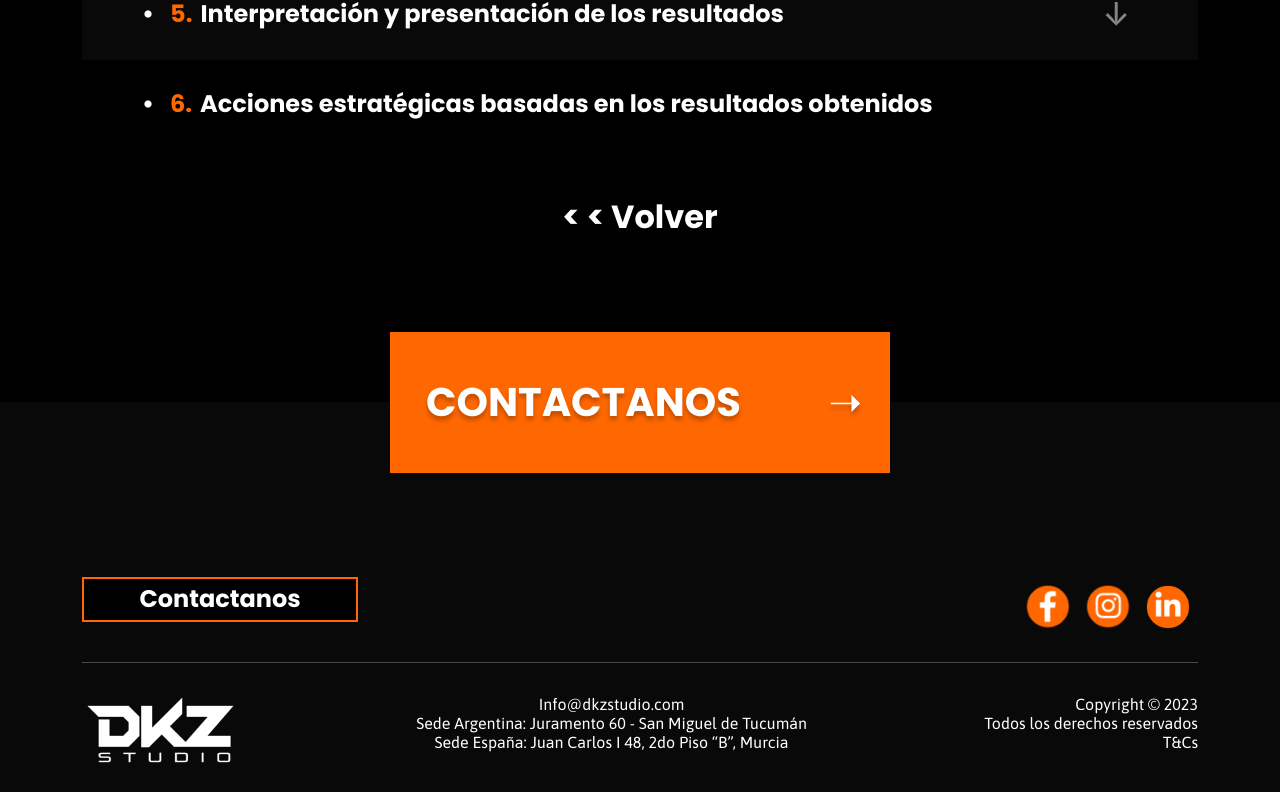
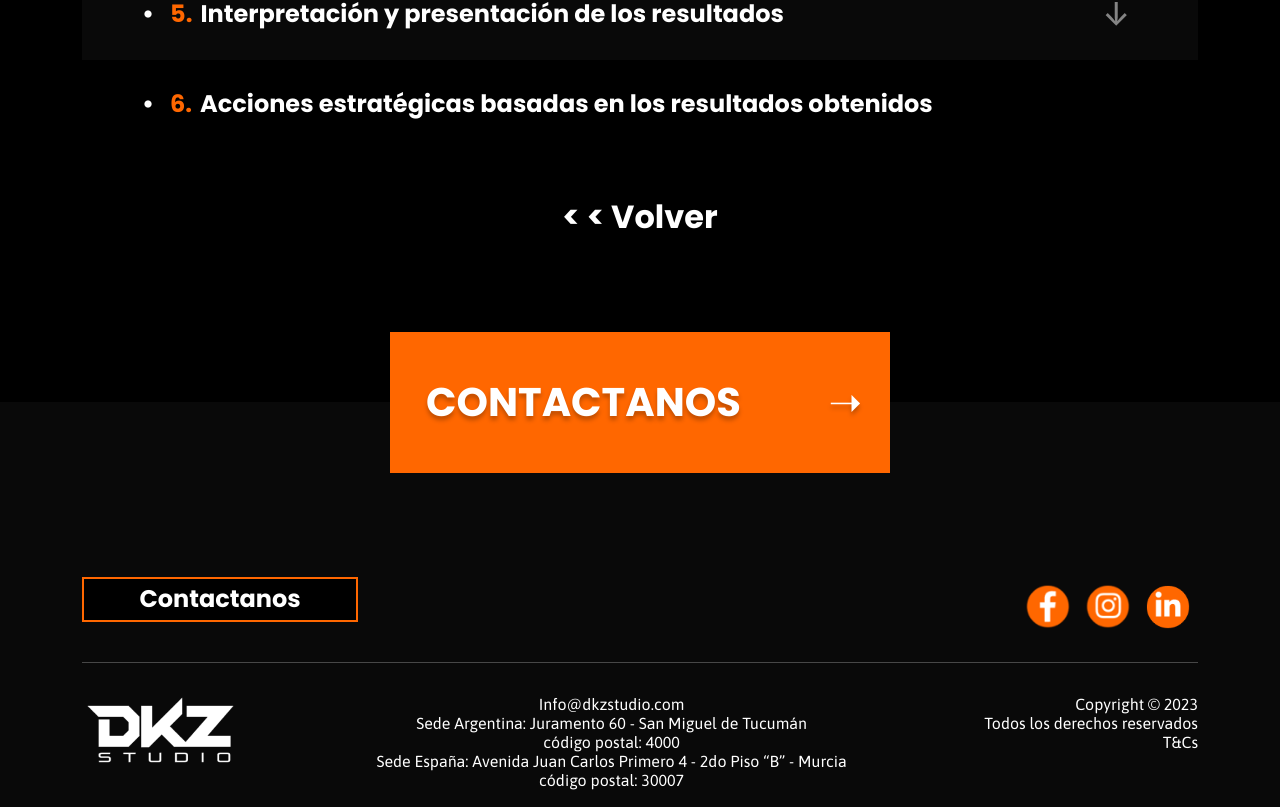
Before and after one commit to MartinGramajo/dkzBlack, a React (Create React App) app: page /#/investigacion in a window 1280 px wide. Shown: the part 1656-2463 px from the top of the page. Built offline with nearby package versions, Linux system fonts and the light colour scheme.

Commit message:
agrego codigo postal en footer

```diff
--- a/src/esp/components/FooterReact/FooterReact.jsx
+++ b/src/esp/components/FooterReact/FooterReact.jsx
@@ -126,16 +126,16 @@ export const FooterReact = () => {
             <div className="py-3 text-center text-white">
               <h6 className="peso-regular-asap">
                 Info@dkzstudio.com <br />
-                                Sede Argentina: Juramento 60 - San Miguel de
-                                Tucumán <br />
-                                Sede España: Juan Carlos I 48, 2do Piso “B”,
-                                Murcia
+                Sede Argentina: Juramento 60 - San Miguel de Tucumán <br />
+                código postal: 4000 <br />
+                Sede España: Avenida Juan Carlos Primero 4 - 2do Piso “B” -
+                Murcia <br />
+                código postal: 30007
               </h6>
             </div>
             <div className="pb-4">
               <h6 className="text-footer py-3 text-white peso-regular-asap">
-                                Copyright © 2023 <br /> Todos los derechos
-                                reservados <br />
+                Copyright © 2023 <br /> Todos los derechos reservados <br />
                 T&Cs
               </h6>
             </div>
@@ -149,16 +149,16 @@ export const FooterReact = () => {
             <div className="py-3 text-center text-white">
               <p className="fs-12">
                 Info@dkzstudio.com <br />
-                                Sede Argentina: Juramento 60 - San Miguel de
-                                Tucumán <br />
-                                Sede España: Juan Carlos I 48, 2do Piso “B”,
-                                Murcia
+                Sede Argentina: Juramento 60 - San Miguel de Tucumán <br />
+                código postal: 4000 <br />
+                Sede España: Avenida Juan Carlos Primero 4 - 2do Piso “B” -
+                Murcia <br />
+                código postal: 30007
               </p>
             </div>
             <div className="pb-4">
               <p className="text-footer py-3 text-white fs-12">
-                                Copyright © 2023 <br /> Todos los derechos
-                                reservados
+                Copyright © 2023 <br /> Todos los derechos reservados
               </p>
             </div>
           </div>
```
Also changed, not shown: src/esp/components/videoBanner/VideoBanner.jsx (indentation only). Lines whose indentation alone changed are shown as unchanged.
